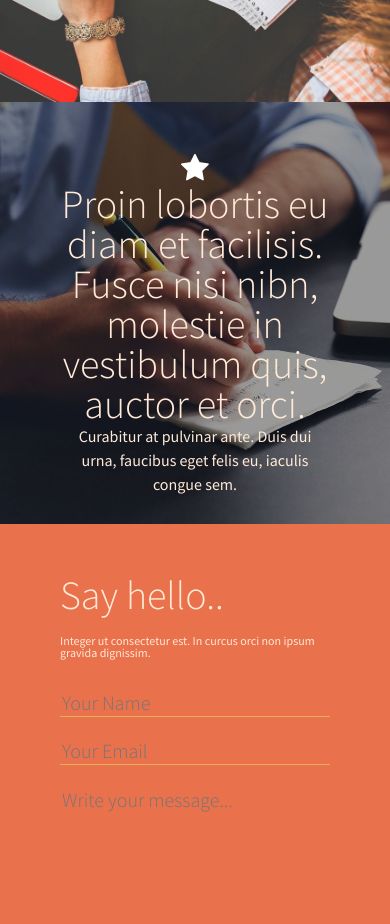
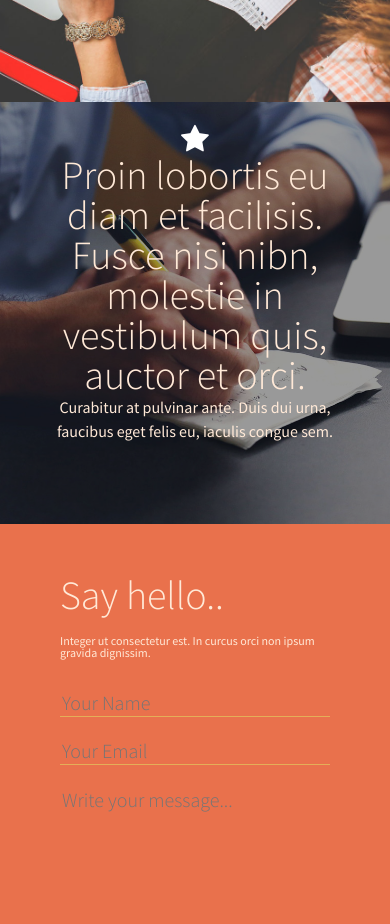
Before and after one commit to TatsianaShynkevich/TatsianaShynkevich-tasks, a plain HTML site: page task 7/index.html in a window 390 px wide. Shown: the part 4860-5784 px from the top of the page. Drawn offline with Linux system fonts and the light colour scheme; files whose address does not match are found by name.

Commit message:
fixed bugs with sphere section

```diff
--- a/task 7/styles/media-queries.css
+++ b/task 7/styles/media-queries.css
@@ -80,7 +80,12 @@
 	height: auto;
 }}
 
-@media screen and (max-width: 150px) {
-.ts-spheres__sphere-item {
-	height: auto;
+@media screen and (max-width: 450px) {
+.ts-testimonial__icon-item {
+    margin: 22px 42px;
 }}
+
+@media screen and (max-width: 250px) {
+.ts-spheres__icon-item {
+    height: auto;
+}}
```
